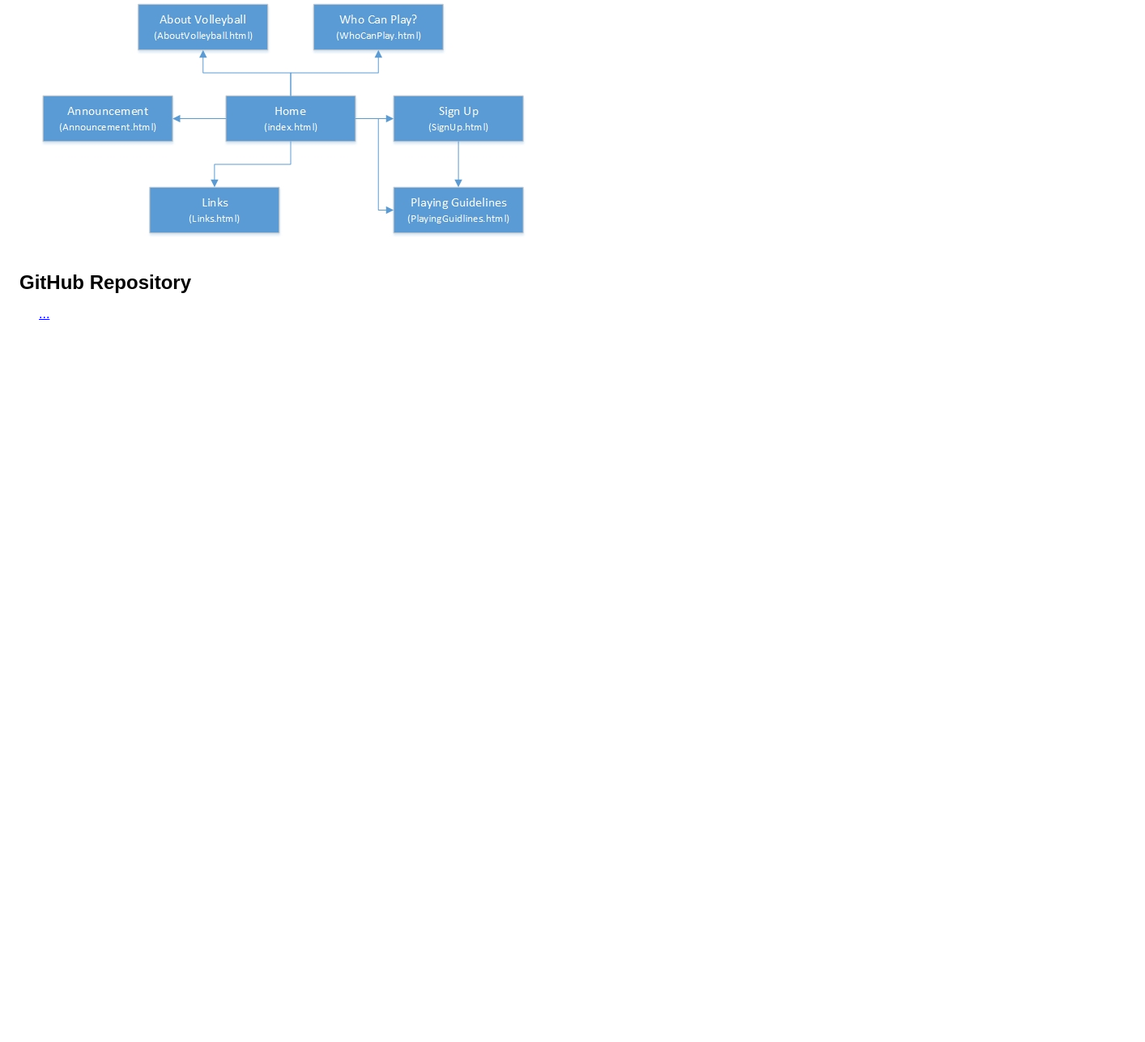
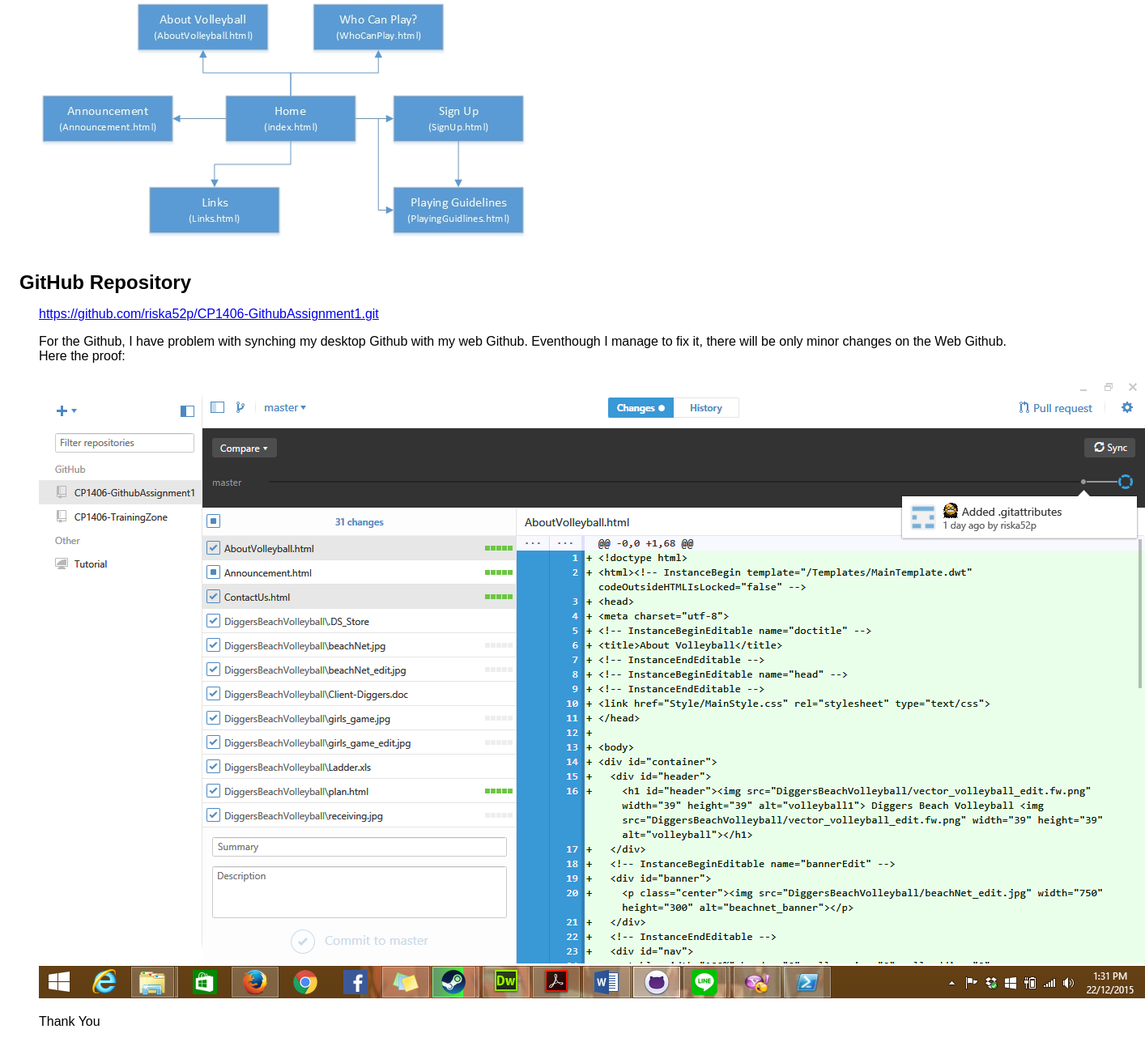
Before and after one commit to riska52p/CP1406-GithubAssignment1, a plain HTML site: page plan.html in a window 1280 px wide. Shown: the part 649-1936 px from the top of the page at 81% size, 1414 px wide, since content can reach past the window. Before the commit the page ends 1062 px from the top, so only its background shows below. Drawn offline with Linux system fonts and the light colour scheme.

Commit message:
Final Version

```diff
--- a/plan.html
+++ b/plan.html
@@ -1,7 +1,7 @@
 <!doctype html>
 <html>
 <head>
-<title>A1 Project Plan for ?Student Name?</title>
+<title>A1 Project Plan for Riska Wilian Triany Putri</title>
   <meta http-equiv="Content-Type" content="text/html; charset=iso-8859-1">
   <style type="text/css">
     body { font-family: Arial; margin-left: 3em; }
@@ -26,6 +26,9 @@
 <h2>Site Flowchart (Structure Diagram)</h2>
 <p><img src="Flowchart.jpg" alt="Site Flowchart"></p>
 <h2>GitHub Repository</h2>
-<p><a href="http://github.com/...">...</a></p>
+<p><a href="https://github.com/riska52p/CP1406-GithubAssignment1.git">https://github.com/riska52p/CP1406-GithubAssignment1.git</a></p>
+<p>For the Github, I have problem with synching my desktop Github with my web Github. Eventhough I manage to fix it, there will be only minor changes on the Web Github. Here the proof:</p>
+<p><img src="SS3.png" width="1366" height="768" alt="Github Changes"></p>
+<p>Thank You</p>
 </body>
 </html>
```
Also changed, not shown: SS3.png (added), 1 other file.
